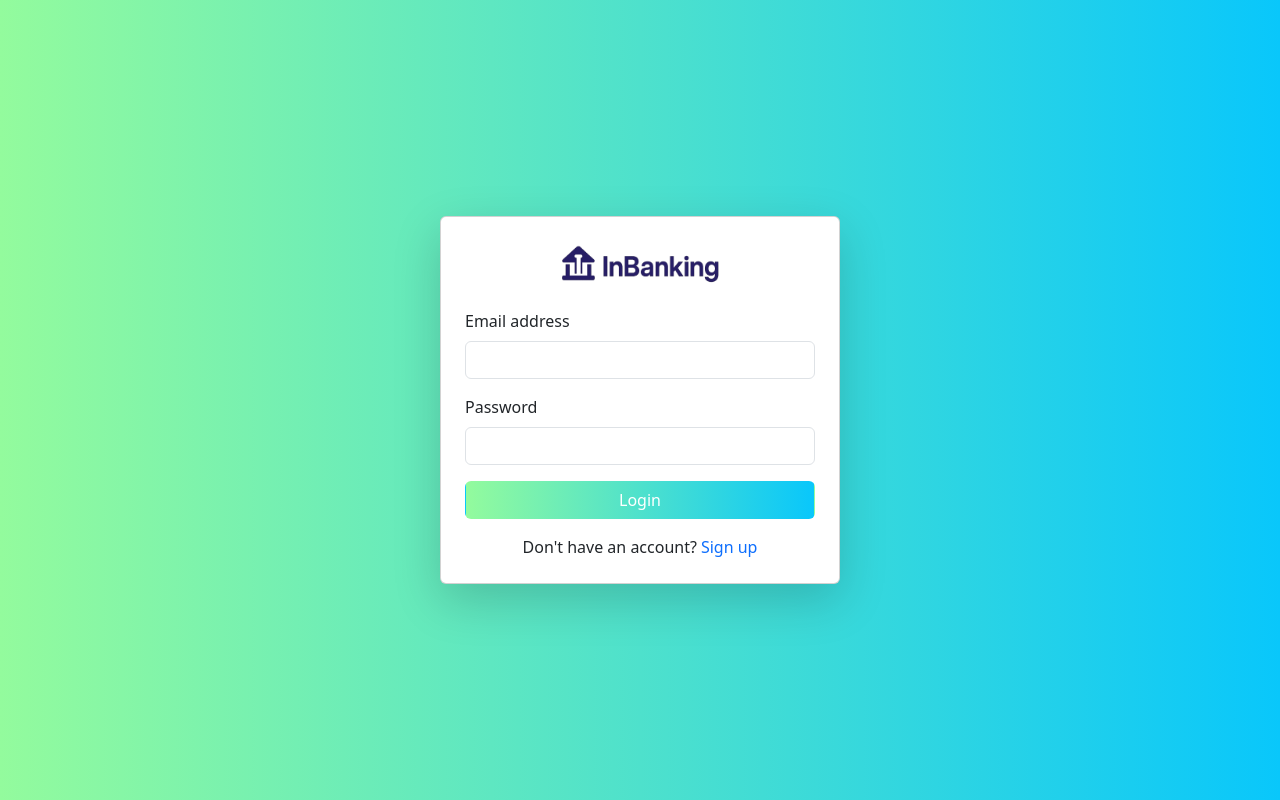
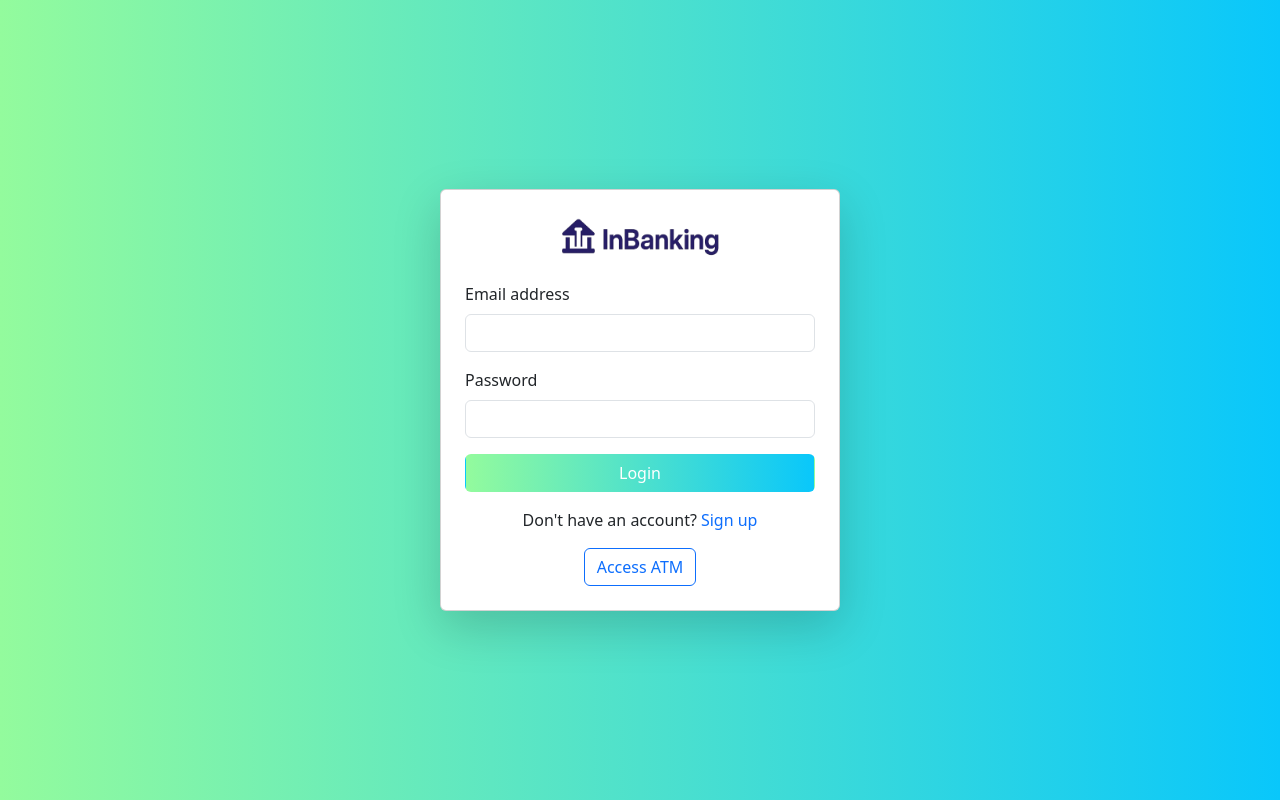
Before and after one commit to Sorint-original/Code-Generation, a Vue app in the folder Frontend/: page /login in a window 1280 px wide. Built offline with nearby package versions, Linux system fonts and the light colour scheme.

Commit message:
added go to atm button

```diff
--- a/Frontend/src/views/LoginPage.vue
+++ b/Frontend/src/views/LoginPage.vue
@@ -24,6 +24,17 @@
 
 
         <p v-if="errorMessages" class="text-danger mt-2">{{ errorMessages }}</p>
+        <!-- ATM Navigation Button -->
+        <div class="mt-3 text-center">
+          <button
+            type="button"
+            class="btn btn-outline-primary"
+            @click="goToAtm"
+          >
+            Access ATM
+          </button>
+        </div>
+
       </form>
     </div>
   </div>
@@ -87,6 +98,10 @@ export default {
     goToRegister() {
       this.router.push("/register");
     },
+    goToAtm() {
+      this.router.push("/atm");
+    },
+
   },
 };
 </script>
```
